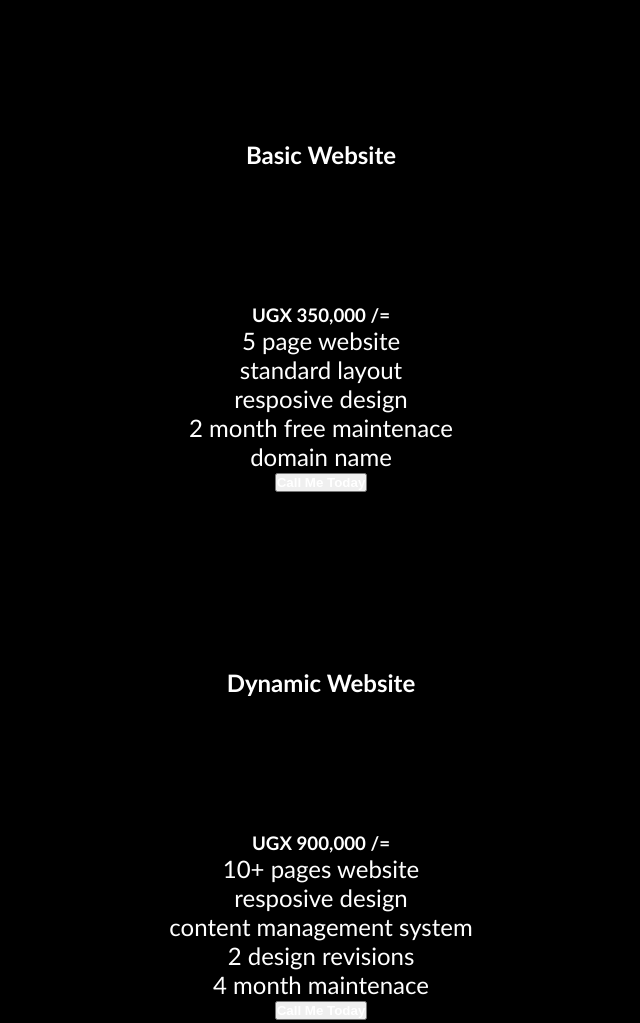
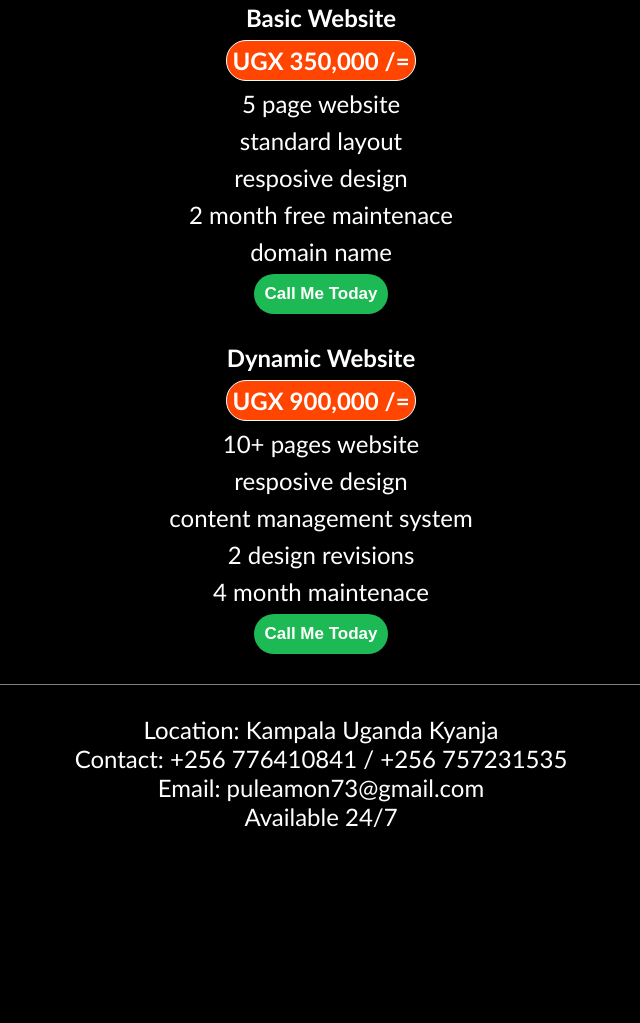
Before and after one commit to puleamon/portfolio, a plain HTML site: page index.html in a window 1280 px wide. Shown: the part 1569-2592 px from the top of the page, without its empty margins (319-959 px from the left). After the commit the page ends 2484 px from the top, so only its background shows below. Drawn offline with Linux system fonts and the light colour scheme.

Commit message:
Update index.html

```diff
--- a/index.html
+++ b/index.html
@@ -24,7 +24,6 @@
     </ul>
   </div>
 </nav>
-
     <section class="go">
       <div class="nn1">
         <div class="zz">
@@ -32,12 +31,13 @@
         </div>
       </div>
       <div class="nn2">
-        <div class="dd">
+        <div class="dd">c
           <div class="container">
-            <p class="text">Do you want a website ?
-              </p>
+            <p>
+              Do You Want a Website?
+            </p>
+          </div>
 
-            </div>
 
           <div class="hy">
 
@@ -85,32 +85,25 @@
     <h2>Website Design Packages</h2>
   </section>
 <section class="packages">
-
-  <div class="p1">
     <div class="basic">
-      <h2>Basic Website</h2>
-    </div>
-
-    <h3>UGX 350,000 /=</h3>
-    <p>5 page website</p>
-    <p>standard layout</p>
-    <p>resposive design</p>
-    <p>2 month free maintenace</p>
-    <p>domain name</p>
-    <button><a href="tel:0776410841"><h4>Call Me Today</h4></a></button>
+    <div id="dv"><h2>Basic Website</h2></div>
+    <div id="dv"><h3>UGX 350,000 /=</h3></div>
+    <div id="dv"><p>5 page website</p></div>
+    <div id="dv"><p>standard layout</p></div>
+    <div id="dv"><p>resposive design</p></div>
+    <div id="dv"> <p>2 month free maintenace</p></div>
+    <div id="dv"> <p>domain name</p></div>
+    <div id="dv"><button><a href="tel:0776410841"><h4>Call Me Today</h4></a></button></div>
   </div>
-  <div class="p2">
     <div class="basic">
-      <h2>Dynamic Website</h2>
-    </div>
-
-    <h3>UGX 900,000 /=</h3>
-    <p>10+ pages website</p>
-    <p>resposive design</p>
-    <p>content management system</p>
-    <p>2 design revisions</p>
-    <p>4 month maintenace</p>
-    <button><a href="tel:0776410841"><h4>Call Me Today</h4></a></button>
+      <div id="dv"><h2>Dynamic Website</h2></div>
+      <div id="dv"><h3>UGX 900,000 /=</h3></div>
+      <div id="dv"><p>10+ pages website</p></div>
+      <div id="dv"><p>resposive design</p></div>
+      <div id="dv"><p>content management system</p></div>
+      <div id="dv"><p>2 design revisions</p></div>
+      <div id="dv"><p>4 month maintenace</p></div>
+      <div id="dv"><button><a href="tel:0776410841"><h4>Call Me Today</h4></a></button></div>
   </div>
 </section>
 
```
